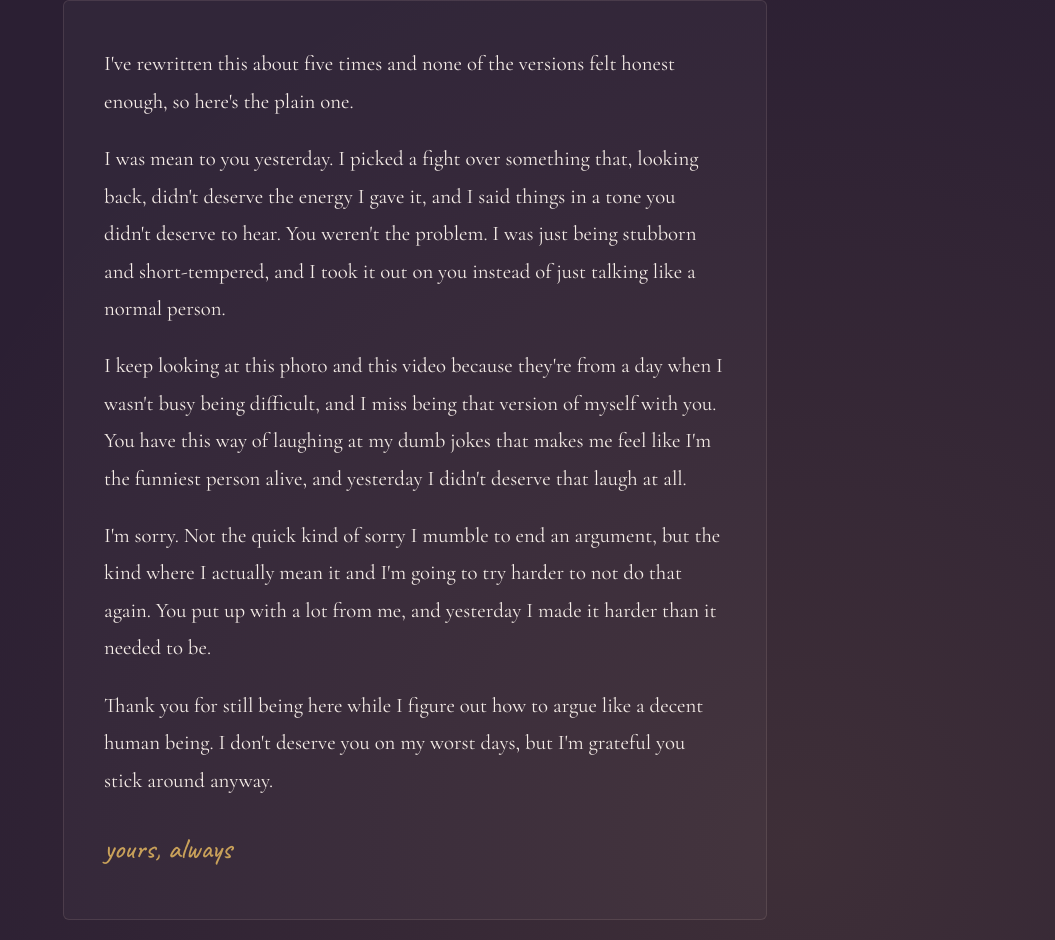
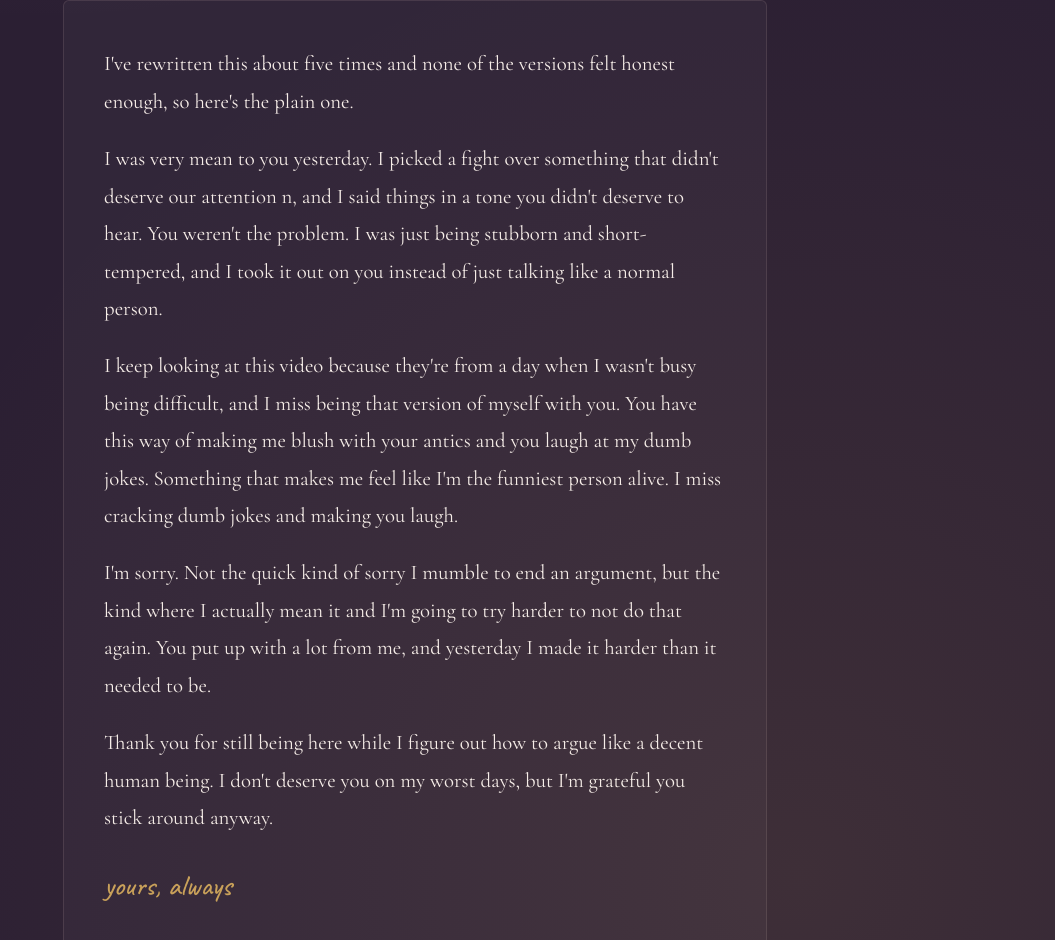
Before and after one commit to ilovesshaanja/cutu, a plain HTML site: page index.html in a window 1280 px wide. Shown: the part 1300-2240 px from the top of the page, without its empty margins (225-1280 px from the left). Drawn offline with nearby package versions, Linux system fonts and the light colour scheme.

Commit message:
Update index.html

```diff
--- a/index.html
+++ b/index.html
@@ -177,7 +177,7 @@
 
   <!-- Replace video.mp4 with your own video file, kept in the same folder as this page -->
   <div class="frame">
-    <video src="video.mp4" controls playsinline loop></video>
+    <video src="video.mp4" controls playsinline loop autoplay muted></video>
   </div>
   <p class="caption">and here's the proof it's not just a photo, it's really you</p>
 
@@ -185,8 +185,8 @@
 
   <section class="letter">
     <p>I've rewritten this about five times and none of the versions felt honest enough, so here's the plain one.</p>
-    <p>I was mean to you yesterday. I picked a fight over something that, looking back, didn't deserve the energy I gave it, and I said things in a tone you didn't deserve to hear. You weren't the problem. I was just being stubborn and short-tempered, and I took it out on you instead of just talking like a normal person.</p>
-    <p>I keep looking at this photo and this video because they're from a day when I wasn't busy being difficult, and I miss being that version of myself with you. You have this way of laughing at my dumb jokes that makes me feel like I'm the funniest person alive, and yesterday I didn't deserve that laugh at all.</p>
+    <p>I was very mean to you yesterday. I picked a fight over something that didn't deserve our attention n, and I said things in a tone you didn't deserve to hear. You weren't the problem. I was just being stubborn and short-tempered, and I took it out on you instead of just talking like a normal person.</p>
+    <p>I keep looking at this video because they're from a day when I wasn't busy being difficult, and I miss being that version of myself with you. You have this way of making me blush with your antics and you laugh at my dumb jokes. Something that makes me feel like I'm the funniest person alive. I miss cracking dumb jokes and making you laugh.</p>
     <p>I'm sorry. Not the quick kind of sorry I mumble to end an argument, but the kind where I actually mean it and I'm going to try harder to not do that again. You put up with a lot from me, and yesterday I made it harder than it needed to be.</p>
     <p>Thank you for still being here while I figure out how to argue like a decent human being. I don't deserve you on my worst days, but I'm grateful you stick around anyway.</p>
     <span class="signoff">yours, always</span>
```
